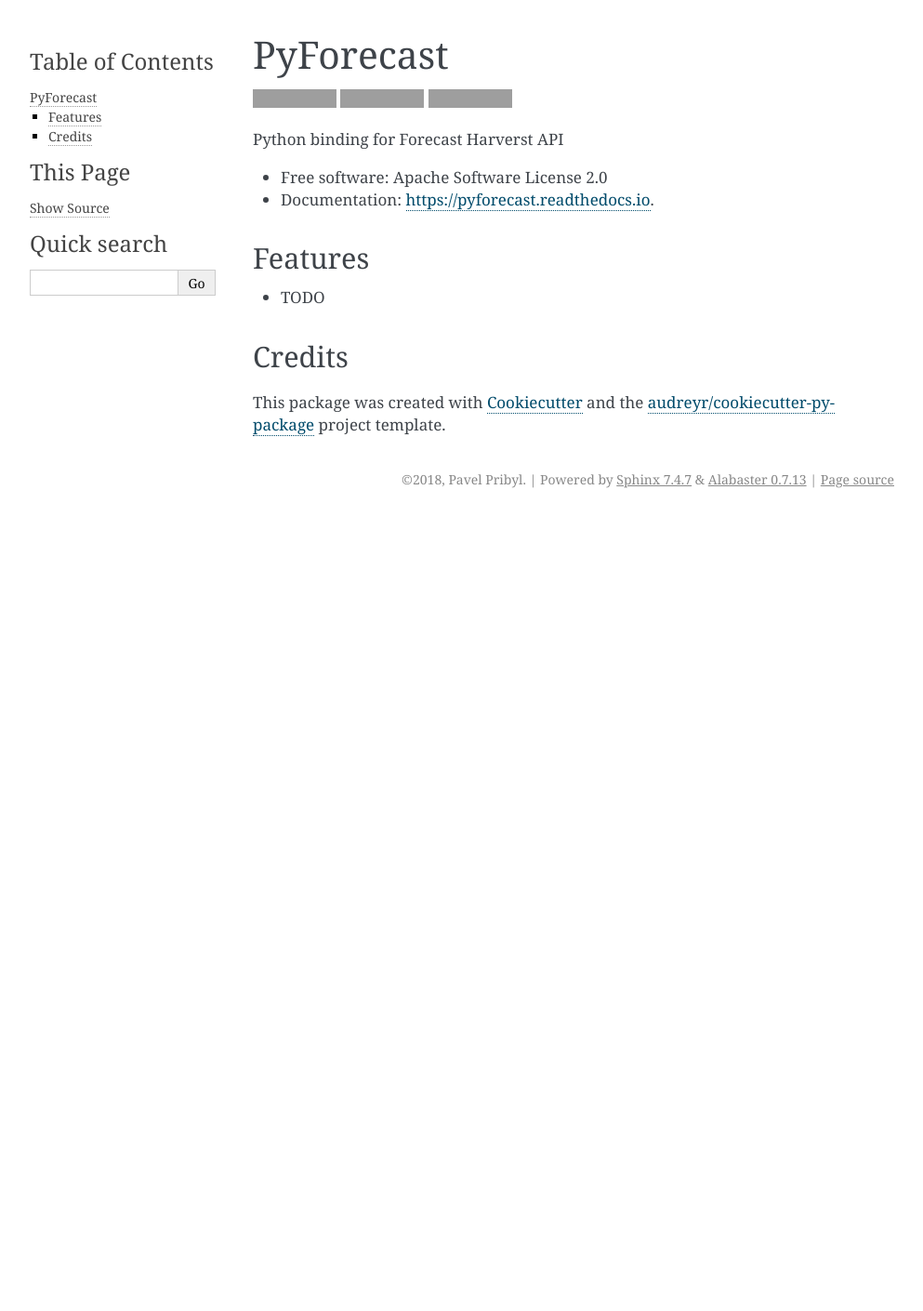
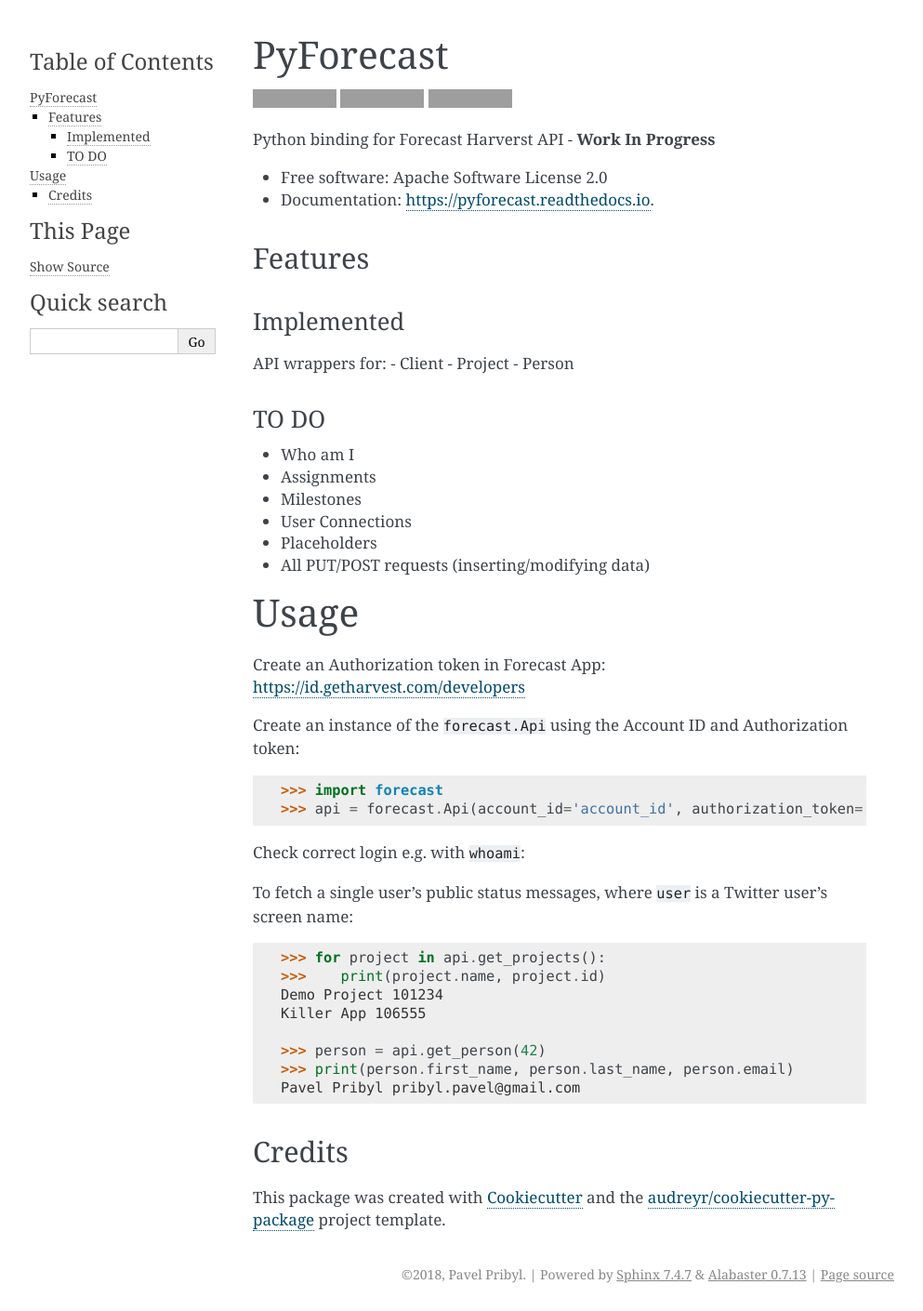
Before and after one commit to vafliik/pyforecast, a Sphinx documentation site: the page built from docs/readme.rst, in a window 1280 px wide. Shown: the whole page at 93% size, without its empty margins (148-1141 px from the left). Built offline with Sphinx 7.4.7, drawn with Linux system fonts in a browser that asks for light colours; pages that are not in the unit, such as notebooks, are missing from menus; before the commit the page ends 900 px from its top, so only the background shows below that; grey boxes are pictures that could not be loaded.

Commit message:
Add usage section to README and usage.rst

```diff
--- a/README.rst
+++ b/README.rst
@@ -16,7 +16,7 @@
 
 
 
-Python binding for Forecast Harverst API
+Python binding for Forecast Harverst API - **Work In Progress**
 
 
 * Free software: Apache Software License 2.0
@@ -26,7 +26,45 @@
 Features
 --------
 
-* TODO
+Implemented
+^^^^^^^^^^^
+API wrappers for:
+- Client
+- Project
+- Person
+
+TO DO
+^^^^^^^^^^^
+- Who am I
+- Assignments
+- Milestones
+- User Connections
+- Placeholders
+- All PUT/POST requests (inserting/modifying data)
+
+=====
+Usage
+=====
+
+Create an Authorization token in Forecast App: https://id.getharvest.com/developers
+
+Create an instance of the ``forecast.Api`` using the Account ID and Authorization token::
+
+    >>> import forecast
+    >>> api = forecast.Api(account_id='account_id', authorization_token='authorization_token')
+
+Check correct login e.g. with ``whoami``::
+
+To fetch a single user's public status messages, where ``user`` is a Twitter user's screen name::
+
+    >>> for project in api.get_projects():
+    >>>    print(project.name, project.id)
+    Demo Project 101234
+    Killer App 106555
+
+    >>> person = api.get_person(42)
+    >>> print(person.first_name, person.last_name, person.email)
+    Pavel Pribyl pribyl.pavel@gmail.com
 
 Credits
 -------
```
Also changed, not shown: docs/usage.rst (+8 -1 lines).
